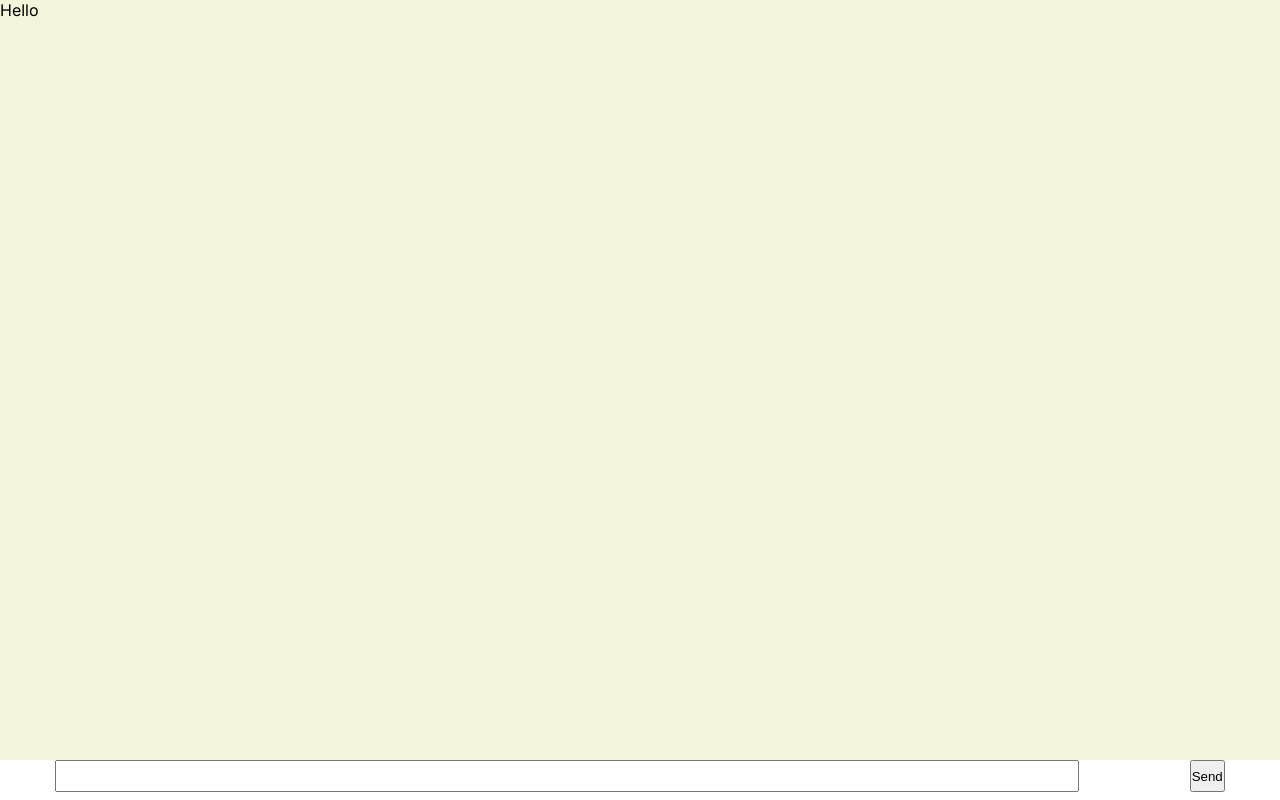
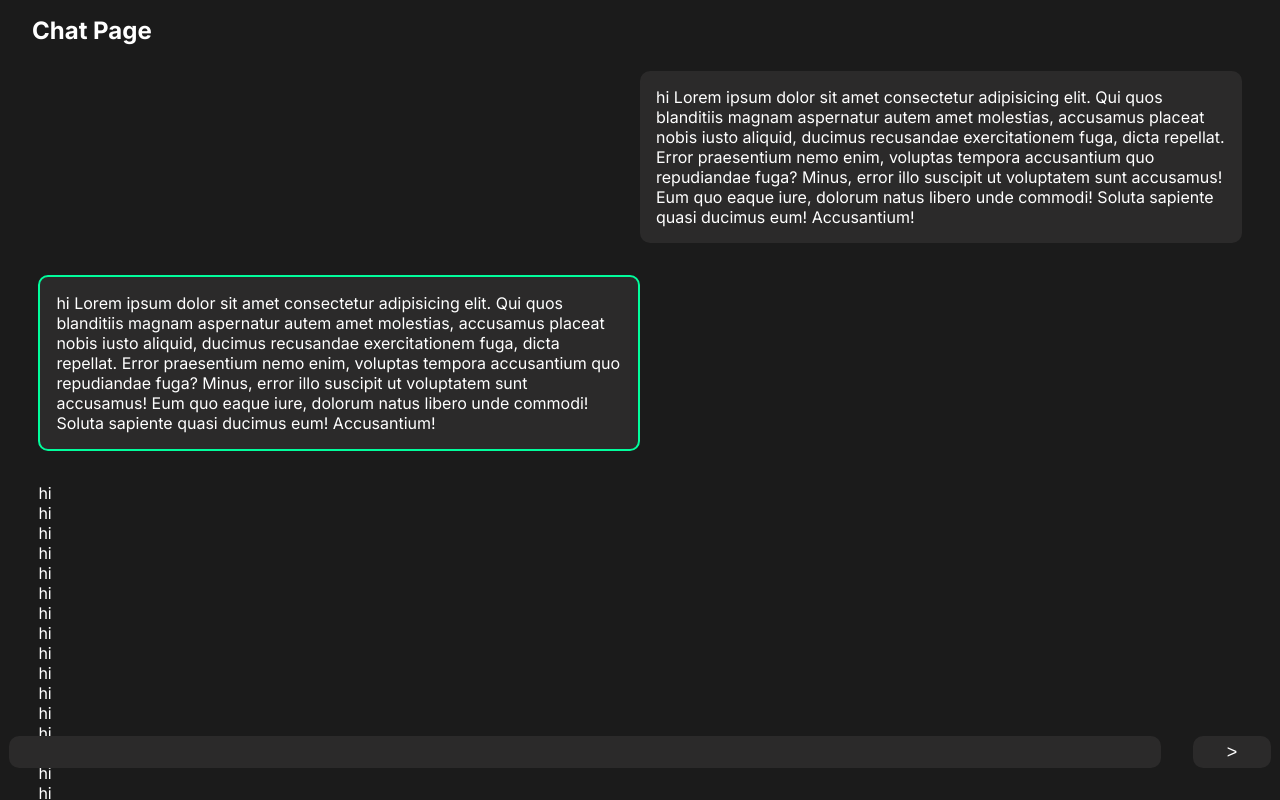
Before and after one commit to Fengyzh/Odyssey, a Next.js app in the folder Client/gather-client/: page /Chat in a window 1280 px wide. Built offline with nearby package versions, Linux system fonts and the light colour scheme.

Commit message:
chat page styling

```diff
--- a/Client/gather-client/app/Chat/chat.css
+++ b/Client/gather-client/app/Chat/chat.css
@@ -1,25 +1,101 @@
 .chat-page{
     height: 100%;
     width: 100%;
+    background-color: rgb(27, 27, 27);
+    display: flex;
+    flex-direction: column;
+}
+
+.chat-page-title-cont{
+    padding-top: 1rem;
+    padding-left: 2rem;
+}
+
+.chat-page-title {
+    color: white;
+}
+
+.chat-box{
+/*     background-color: beige;
+ */
+    color: white;
+    width: 100%;
+    height: 100%;
+    padding: 0 3%;
+    padding-bottom: 5%;
+    padding-top: 2%;
+    overflow-y: scroll;
+    position: relative;
+    display: flex;
+    flex-direction: column;
+}
+
+.chat-ai {
+    /* background-color: blue; */
+    align-self: flex-start;
+    border: 2px solid rgb(1, 253, 156);
+    position: relative;
+}
+
+.chat-client {
+    align-self: flex-end;
+   /*  background-color: red; */
+}
+
+.chat-bubble {
+    margin-bottom: 2rem;
+    height: auto;
+    background-color: rgb(43, 42, 42);
+    border-radius: 10px;
+    padding: 1rem;
+    max-width: 50%;
+}
+
+.chat-input {
+    background-color: rgb(43, 42, 42);
+    border-radius: 10px;
+    border: 2px solid transparent;
+    width: 90%;
+    height: 2rem;
+    color: white;
+    padding: 0 1rem;
+    font-size: large;
+    outline: none;
+    transition: 0.3s ease-in-out;
+}
+
+.chat-input:focus {
+    border-color: rgb(161, 161, 161);
+}
+
+.chat-send {
+    height: 2rem;
+    background-color: rgb(43, 42, 42);
+    border-radius: 10px;
+    border: 2px solid transparent;
+    color: white;
+    padding: 0 2rem;
+    margin-left: 2rem;
+    font-size: large;
+    align-items: center;
+    cursor: pointer;
+    transition: 0.3s ease-in-out;
 
 }
 
-.chat-box{
-    background-color: beige;
-    width: 100%;
-    height: 95%;
-}
-
-.chat-input {
-    width: 80%;
-    height: 2rem;
-}
-
-.chat-send {
+.chat-send:hover {
+    border-color: rgb(161, 161, 161);
 
 }
 
+
 .chatbox-cont {
+/*     background-color: aquamarine;
+ */
+    width: 100%;
+    height: 4rem;
+    bottom: 0;
+    position: fixed;
     display: flex;
-    justify-content: space-around;
+    justify-content: center;
 }
--- a/Client/gather-client/app/Chat/page.tsx
+++ b/Client/gather-client/app/Chat/page.tsx
@@ -4,12 +4,84 @@ import './chat.css'
 export default function page() {
   return (
     <div className='chat-page'>
+      <div className='chat-page-title-cont'>
+        <h2 className='chat-page-title'> Chat Page </h2>
+      </div>
 
-      <div className='chat-box'> Hello </div>
+      <div className='chat-box'>
+        <div className='chat-bubble chat-client'>hi Lorem ipsum dolor sit amet consectetur adipisicing elit. Qui quos blanditiis magnam aspernatur autem amet molestias, accusamus placeat nobis iusto aliquid, ducimus recusandae exercitationem fuga, dicta repellat. Error praesentium nemo enim, voluptas tempora accusantium quo repudiandae fuga? Minus, error illo suscipit ut voluptatem sunt accusamus! Eum quo eaque iure, dolorum natus libero unde commodi! Soluta sapiente quasi ducimus eum! Accusantium!</div>
+        <div className='chat-bubble chat-ai'>hi Lorem ipsum dolor sit amet consectetur adipisicing elit. Qui quos blanditiis magnam aspernatur autem amet molestias, accusamus placeat nobis iusto aliquid, ducimus recusandae exercitationem fuga, dicta repellat. Error praesentium nemo enim, voluptas tempora accusantium quo repudiandae fuga? Minus, error illo suscipit ut voluptatem sunt accusamus! Eum quo eaque iure, dolorum natus libero unde commodi! Soluta sapiente quasi ducimus eum! Accusantium!</div>
+        <div>hi</div>
+        <div>hi</div>
+        <div>hi</div>
+        <div>hi</div>
+        <div>hi</div>
+        <div>hi</div>
+        <div>hi</div>
+        <div>hi</div>
+        <div>hi</div>
+        <div>hi</div>
+        <div>hi</div>
+        <div>hi</div>
+        <div>hi</div>
+        <div>hi</div>
+        <div>hi</div>
+        <div>hi</div>
+        <div>hi</div>
+        <div>hi</div>
+        <div>hi</div>
+        <div>hi</div>
+        <div>hi</div>
+        <div>hi</div>
+        <div>hi</div>
+        <div>hi</div>
+        <div>hi</div>
+        <div>hi</div>
+        <div>hi</div>
+        <div>hi</div>
+        <div>hi</div>
+        <div>hi</div>
+        <div>hi</div>
+        <div>hi</div>
+        <div>hi</div>
+        <div>hi</div>
+        <div>hi</div>
+        <div>hi</div>
+        <div>hi</div>
+        <div>hi</div>
+        <div>hi</div>
+        <div>hi</div>
+        <div>hi</div>
+        <div>hi</div>
+        <div>hi</div>
+        <div>hi</div>
+        <div>hi</div>
+        <div>hi</div>
+        <div>hi</div>
+        <div>hi</div>
+        <div>hi</div>
+        <div>hi</div>
+        <div>hi</div>
+        <div>hi</div>
+        <div>hi</div>
+        <div>hi</div>
+        <div>hi</div>
+        <div>hi</div>
+        <div>hi</div>
+        <div>hi</div>
+        <div>hi</div>
+        <div>hi</div>
+        <div>hi</div>
+        <div>bye</div>
+
+
+        <div className='chat-space'></div>
+      </div>
+
 
       <div className='chatbox-cont'>
         <input className='chat-input' type='text'></input>
-        <button className='chat-send'>Send</button>
+        <button className='chat-send'> {'>'} </button>
       </div>
 
     </div>
--- a/Client/gather-client/app/globals.css
+++ b/Client/gather-client/app/globals.css
@@ -13,16 +13,15 @@
   margin: 0;
 }
 
-html,
-body {
+html {
   max-width: 100vw;
   height: 100vh;
-  max-height: 100vh;
   overflow-x: hidden;
 }
 
 body {
   color:black;
+  height: 100vh;
   background-color:white;
 }
 
```
